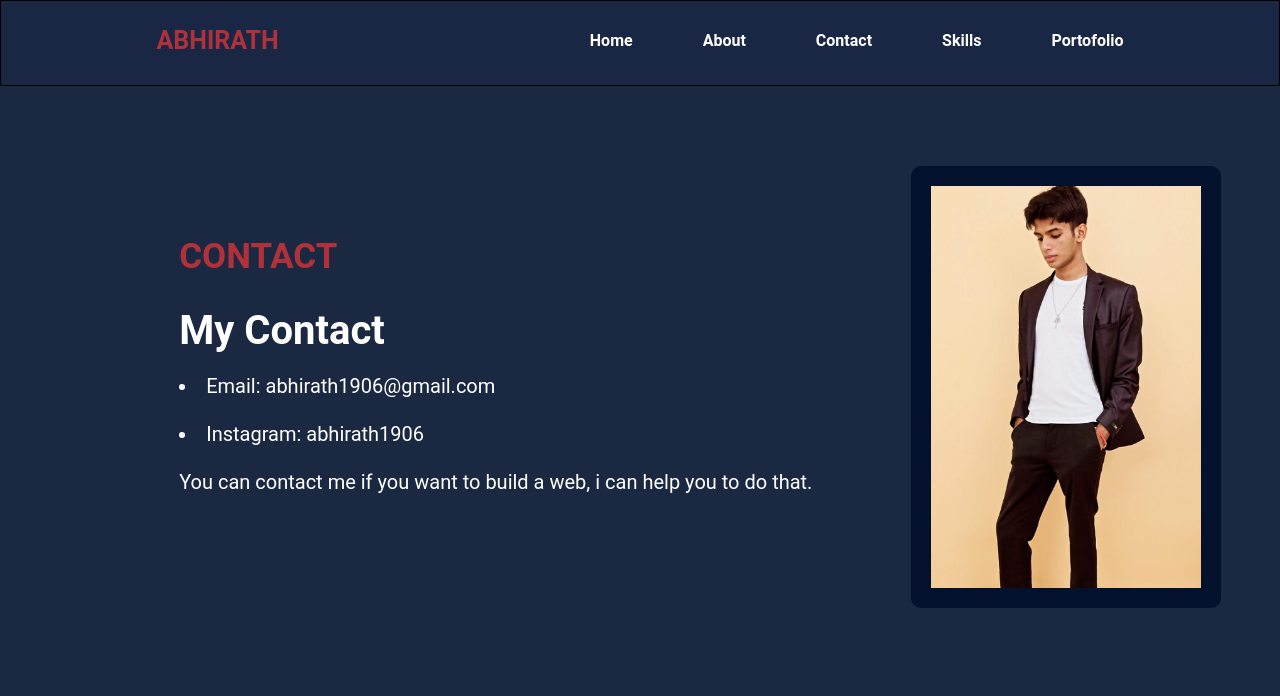
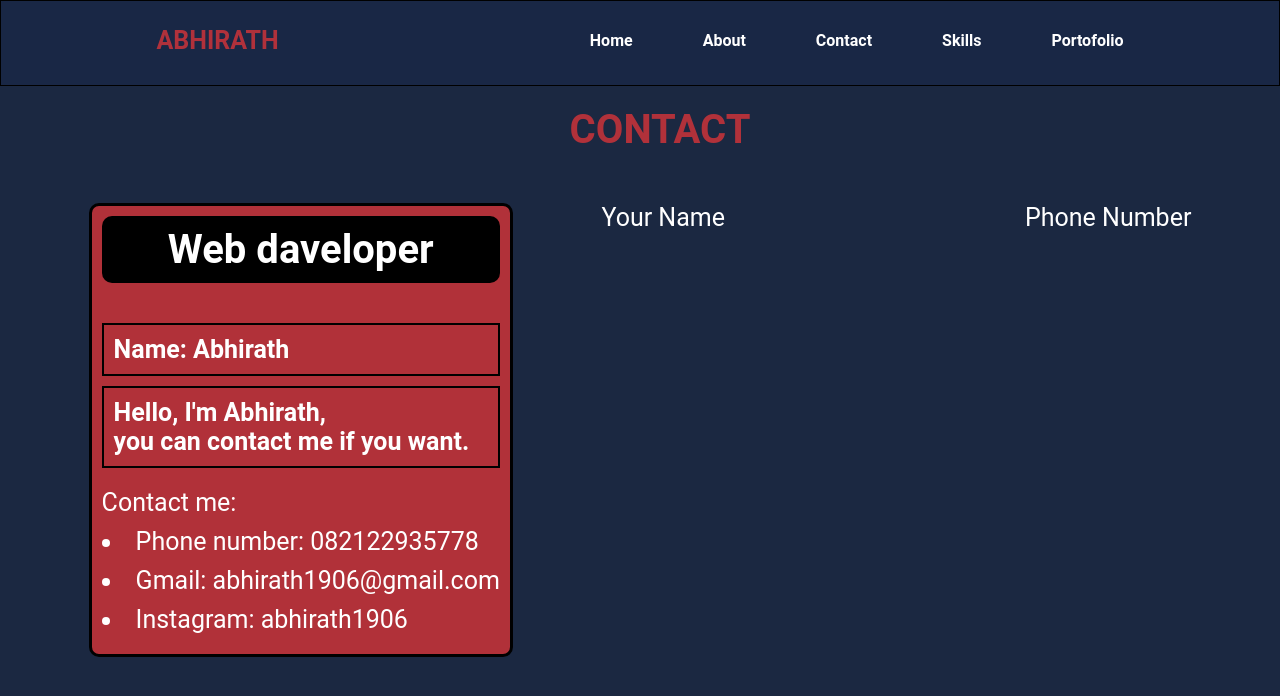
Before and after one commit to Abhirath1906/PORTOFOLIO, a React (Vite) app: page /contact in a window 1280 px wide. Shown: the top 696 px of the page. Built offline with nearby package versions, Linux system fonts and the light colour scheme.

Commit message:
first commit

```diff
--- a/src/Component/App.css
+++ b/src/Component/App.css
@@ -1,5 +1,3 @@
-
-
 *,
 html {
   padding: 0;
@@ -7,73 +5,74 @@ html {
 
 }
 
-.allContainer{
+.allContainer {
 
-  background-color:rgba(1, 15, 43, 0.895);
+  background-color: rgba(1, 15, 43, 0.895);
   font-family: 'Roboto', sans-serif;
 
 
 }
 
-.Abhirath{
+.Abhirath {
   font-size: 25px;
   font-weight: bold;
-  color: rgba(255, 54, 54, 0.66);;
+  color: rgba(255, 54, 54, 0.66);
+  ;
   margin-top: -5px;
   transition: background 0.3s, transform 0.3s;
 
 }
 
 
-.firstContainer{
+.firstContainer {
   display: flex;
   justify-content: center;
   justify-content: space-around;
-  color:white;
+  color: white;
   margin-top: 30px;
   font-weight: bold;
   margin-bottom: 30px;
 
 }
 
-.animate{
+.animate {
   transition: background 0.3s, transform 0.3s;
   color: white;
   text-decoration: none;
 }
 
-.animate:hover{
+.animate:hover {
   transform: scale(1.05);
   color: rgba(255, 54, 54, 0.66);
   cursor: pointer;
 }
 
-.Abhirath:hover{
+.Abhirath:hover {
   transform: scale(1.05);
   cursor: pointer;
 }
 
 
 
-.container{
+.container {
   border: 1px solid black;
-  background-color:rgba(25, 40, 70, 0.895) ;
+  background-color: rgba(25, 40, 70, 0.895);
 }
 
-.welcome{
+.welcome {
   font-size: 35px;
   font-weight: bold;
   color: rgba(255, 54, 54, 0.66);
 }
 
 
-.secondContainer{
+.secondContainer {
   margin-top: 150px;
   opacity: 0;
   margin-bottom: 500px;
 }
 
-.Abhi{
+.Abhi {
 
   width: 270px;
   border: 20px solid rgba(1, 15, 43, 0.895);
@@ -94,17 +93,17 @@ html {
  */
 
 
-.Gambarr{
+.Gambarr {
   transition: background 0.3s, transform 0.3s;
 
 
 }
 
-.Gambarr:hover{
+.Gambarr:hover {
   transform: scale(1.05);
 }
 
-.CV{
+.CV {
   color: White;
   background-color: rgba(25, 40, 70, 0.895);
   padding: 10px;
@@ -117,14 +116,14 @@ html {
   transition: background 0.3s, transform 0.3s;
 }
 
-.CV:hover{
+.CV:hover {
   transform: scale(1.05);
-  background-color:  rgba(255, 54, 54, 0.66);
+  background-color: rgba(255, 54, 54, 0.66);
 }
 
 
 
-.Myportofolio{
+.Myportofolio {
   font-size: 35px;
   font-weight: bold;
   color: rgba(255, 54, 54, 0.66);
@@ -132,13 +131,13 @@ html {
 }
 
 
-.Laptop{
+.Laptop {
   width: 260px;
-  border: 20px solid  rgba(255, 54, 54, 0);
+  border: 20px solid rgba(255, 54, 54, 0);
   border-radius: 5px;
 }
 
-.Laptopdesain{
+.Laptopdesain {
   width: 250px;
   border: 20px solid rgba(255, 54, 54, 0);
   border-radius: 5px;
@@ -146,47 +145,48 @@ html {
 
 
 
-.divlaptop{
+.divlaptop {
   display: flex;
   justify-content: center;
   justify-content: space-evenly;
 }
 
-.divtext{
+.divtext {
   display: flex;
   flex-direction: column;
-  gap:10px;
+  gap: 10px;
   margin-top: -10px;
   margin-left: 20px;
   transition: background 0.3s, transform 0.3s;
 }
 
-.divtext:hover{
+.divtext:hover {
   transform: scale(1.03);
 }
 
 
 
-.divlaptop1{
-  background-color: rgba(255, 54, 54, 0.66) ;
+.divlaptop1 {
+  background-color: rgba(255, 54, 54, 0.66);
   border-radius: 20px;
   padding: 5px;
   margin-right: 130px;
   margin-left: -122px;
   opacity: 0;
   border: 3px solid black;
+  cursor: pointer;
 }
 
-.animasiporto{
+.animasiporto {
   transition: background 0.3s, transform 0.3s;
 }
 
-.animasiporto:hover{
+.animasiporto:hover {
   transform: scale(1.01);
 }
 
-.divlaptop2{
-  background-color: rgba(255, 54, 54, 0.66) ;
+.divlaptop2 {
+  background-color: rgba(255, 54, 54, 0.66);
   border-radius: 20px;
   padding: 5px;
   margin-right: 130px;
@@ -194,8 +194,8 @@ html {
   border: 3px solid black;
 }
 
-.divlaptop3{
-  background-color: rgba(255, 54, 54, 0.66) ;
+.divlaptop3 {
+  background-color: rgba(255, 54, 54, 0.66);
   border-radius: 20px;
   padding: 5px;
   margin-right: 140px;
@@ -203,43 +203,43 @@ html {
   border: 3px solid black;
 }
 
-.animasilap{
+.animasilap {
   transition: background 0.3s, transform 0.3s;
 }
 
-.animasilap:hover{
+.animasilap:hover {
   transform: scale(1.05);
 }
 
-.divworkhistory{
+.divworkhistory {
   display: flex;
   flex-direction: column;
   margin-top: 100px;
   /* margin-left: 50px; */
   font-size: 50px;
-  gap:10px;
+  gap: 10px;
   opacity: 0;
 
 }
 
-.animasihistory{
+.animasihistory {
   transition: background 0.3s, transform 0.3s;
 }
 
-.animasihistory:hover{
+.animasihistory:hover {
   transform: scale(1.05);
 }
 
-.alldivlake{
+.alldivlake {
   margin-top: 200px;
   transition: background 0.3s, transform 0.3s;
 }
 
-.alldivlake:hover{
+.alldivlake:hover {
   transform: scale(1.05);
 }
 
-.divlake1{
+.divlake1 {
   background-color: rgba(255, 54, 54, 0.66);
   padding: 50px;
   border-radius: 10px;
@@ -250,7 +250,7 @@ html {
 
 }
 
-.divlake2{
+.divlake2 {
   background-color: rgba(255, 54, 54, 0.66);
   padding: 50px;
   border-radius: 10px;
@@ -260,23 +260,94 @@ html {
 
 }
 
-.title{
+.title {
   font-weight: bold;
   font-size: 40px;
-  margin-bottom:10px;
+  margin-bottom: 10px;
 }
 
-.titletext{
+.titletext {
   color: white;
 }
 
-.animasi{
+.animasi {
   transition: background 0.3s, transform 0.3s;
 }
 
-.animasi:hover{
+.animasi:hover {
   transform: scale(1.06);
 }
+
+
+
+
+
+
+
+
+
+
+
+
+
+
+.divjudul {
+
+  display: flex;
+  justify-content: center;
+  margin-top: 20px;
+  font-size: 40px;
+  font-weight: bold;
+  color: rgba(255, 54, 54, 0.66);
+  opacity: 0;
+  margin-right: 200px;
+}
+
+
+
+
+
+.isicontact {
+  display: flex;
+  /* flex-direction: column; */
+  /* margin-left: 100px; */
+  margin-top: 70px;
+  font-size: 25px;
+  color: white;
+  opacity: 0;
+  margin-top: 200px;
+  justify-content: space-evenly;
+}
+
+
+
+.Webdaveloper {
+  margin-bottom: 40px;
+  display: flex;
+  justify-content: center;
+  font-size: 40px;
+  color: rgb(255, 255, 255);
+  background-color: black;
+  border-radius: 10px;
+  padding: 10px;
+}
+
+
+
+.warnaback {
+  background-color: rgba(255, 54, 54, 0.66);
+  padding: 10px;
+  border-radius: 10px;
+  border: 3px solid black;
+  transition: background 0.3s, transform 0.3s;
+}
+
+.warnaback:hover{
+  transform: scale(1.06);
+}
+
+
+
 
 
 
--- a/src/Component/Fileutama.jsx
+++ b/src/Component/Fileutama.jsx
@@ -15,6 +15,7 @@ import Laptopdesign from "../assets/Laptopdesign.jpg"
 
 
 function poortofolio() {
+
 
 
 
@@ -189,12 +190,32 @@ function poortofolio() {
                 <img className='Laptop' src={Blacklaptop}></img>
               </div>
               <div className='divtext'>
-                <p style={{ color: "black", fontWeight: "bold", }}>Application</p>
+
+
+                <button style={{backgroundColor:"red", border:"2px solid black"}}>
+                  <a
+                    style={{ color: "black", fontWeight: "bold", }}
+                    href="https://github.com/Abhirath1906/PORTOFOLIO.git"
+                    target="_blank"
+                    rel="noopener noreferrer"
+                  >
+                    Application
+                  </a>
+                </button>
                 <p style={{ color: "white", }}>Can code in React,<br /> HTML and CSS on a laptop.</p>
               </div>
             </div>
 
+
+
           </div>
+
+
+
+
+
+
+
 
           <div className='animasiporto'>
 
@@ -205,8 +226,19 @@ function poortofolio() {
               </div>
 
               <div className='divtext'>
-                <p style={{ color: "black", fontWeight: "bold", }}>Application</p>
-                <p style={{ color: "white", }}>Fairly understand how to<br/> use Excel applications.</p>
+
+
+                <button style={{backgroundColor:"red", border:"2px solid black"}}>
+                  <a
+                    style={{ color: "black", fontWeight: "bold", }}
+                    href="https://github.com/Abhirath1906/PORTOFOLIO.git"
+                    target="_blank"
+                    rel="noopener noreferrer"
+                  >
+                    Application
+                  </a>
+                </button>
+                <p style={{ color: "white", }}>Fairly understand how to<br /> use Excel applications.</p>
               </div>
 
             </div>
@@ -222,8 +254,21 @@ function poortofolio() {
               </div>
 
               <div className='divtext'>
-                <p style={{ color: "black", fontWeight: "bold", }}>Application</p>
-                <p style={{ color: "white", }}>Understand create animations on<br/> the web using Gsap.</p>
+
+
+
+                <button style={{backgroundColor:"red", border:"2px solid black"}}>
+                  <a
+                    style={{ color: "black", fontWeight: "bold", }}
+                    href="https://github.com/Abhirath1906/PORTOFOLIO.git"
+                    target="_blank"
+                    rel="noopener noreferrer"
+                  >
+                    Application
+                  </a>
+                </button>
+
+                <p style={{ color: "white", }}>Understand create animations on<br /> the web using Gsap.</p>
               </div>
 
             </div>
@@ -235,7 +280,7 @@ function poortofolio() {
 
       </div>
 
-      <div style={{ display: "flex", justifyContent: "space-evenly", marginTop: "100px" }}>
+      <div style={{ display: "flex", justifyContent: "space-evenly", marginTop: "50px" }}>
 
 
 
--- a/src/Component/Forcontact.jsx
+++ b/src/Component/Forcontact.jsx
@@ -15,16 +15,16 @@ function poortofolio() {
 
 
   useEffect(() => {
-    gsap.to(".secondContainer", {
+    gsap.to(".divjudul", {
       x: 120, duration: 1, opacity: 1, scrollTrigger: {
-        trigger: ".secondContainer",
+        trigger: ".divjudul",
 
       }
     })
 
-    gsap.to(".Abhi", {
-      y: 150, duration: 1, opacity: 1, scrollTrigger: {
-        trigger: ".Abhi",
+    gsap.to(".isicontact", {
+      y: -150, duration: 1, opacity: 1, scrollTrigger: {
+        trigger: ".isicontact",
 
       }
     })
@@ -50,7 +50,7 @@ function poortofolio() {
 
 
 
-          <div  style={{ display: "flex",gap:"70px" }}>
+          <div style={{ display: "flex", gap: "70px" }}>
             <a className='animate' href='/home'>Home</a>
             <a className='animate' href='/about'>About</a>
             <a className='animate' href='/contact'>Contact</a>
@@ -63,7 +63,7 @@ function poortofolio() {
 
       </div>
 
-      <div style={{ display: 'flex', justifyContent:"space-around",gap:"100px" }}>
+      {/* <div style={{ display: 'flex', justifyContent:"space-around",gap:"100px" }}>
 
         <div className='secondContainer'>
           <div className='animasi'>
@@ -82,6 +82,55 @@ function poortofolio() {
           <img className='Abhi' src={Abhirath} alt="Gambar" />
         </div>
 
+      </div> */}
+
+
+
+      {/* DIV UTAMA */}
+      <div>
+
+
+
+        <div className='divjudul'>
+          <p>CONTACT</p>
+        </div>
+
+        <div className='isicontact'>
+
+          <div className='warnaback'>
+
+            <div style={{ marginBottom: "20px", fontWeight: "bold" }}>
+              <p className='Webdaveloper'>Web daveloper</p>
+
+              <p style={{ marginBottom: "10px",border: "2px solid black",padding:"10px"}}>Name: Abhirath</p>
+
+              <p style={{border: "2px solid black",padding:"10px"}}>Hello, I'm Abhirath,<br />
+                you can contact me if you want.</p>
+
+            </div>
+            <p style={{ marginBottom: "10px" }}>Contact me:</p>
+
+
+            <li style={{ marginBottom: "10px",}}>Phone number: 082122935778</li>
+            <li style={{ marginBottom: "10px" }}>Gmail: abhirath1906@gmail.com</li>
+            <li style={{ marginBottom: "10px" }}>Instagram: abhirath1906</li>
+
+          </div>
+
+
+
+          <div style={{display:"flex",gap:"300px"}}>
+            <p>Your Name</p>
+            <p>Phone Number</p>
+          </div>
+
+
+
+        </div>
+
+
+
+
       </div>
 
 
```
Also changed, not shown: src/Component/Forhome.jsx (+52 -7 lines).
